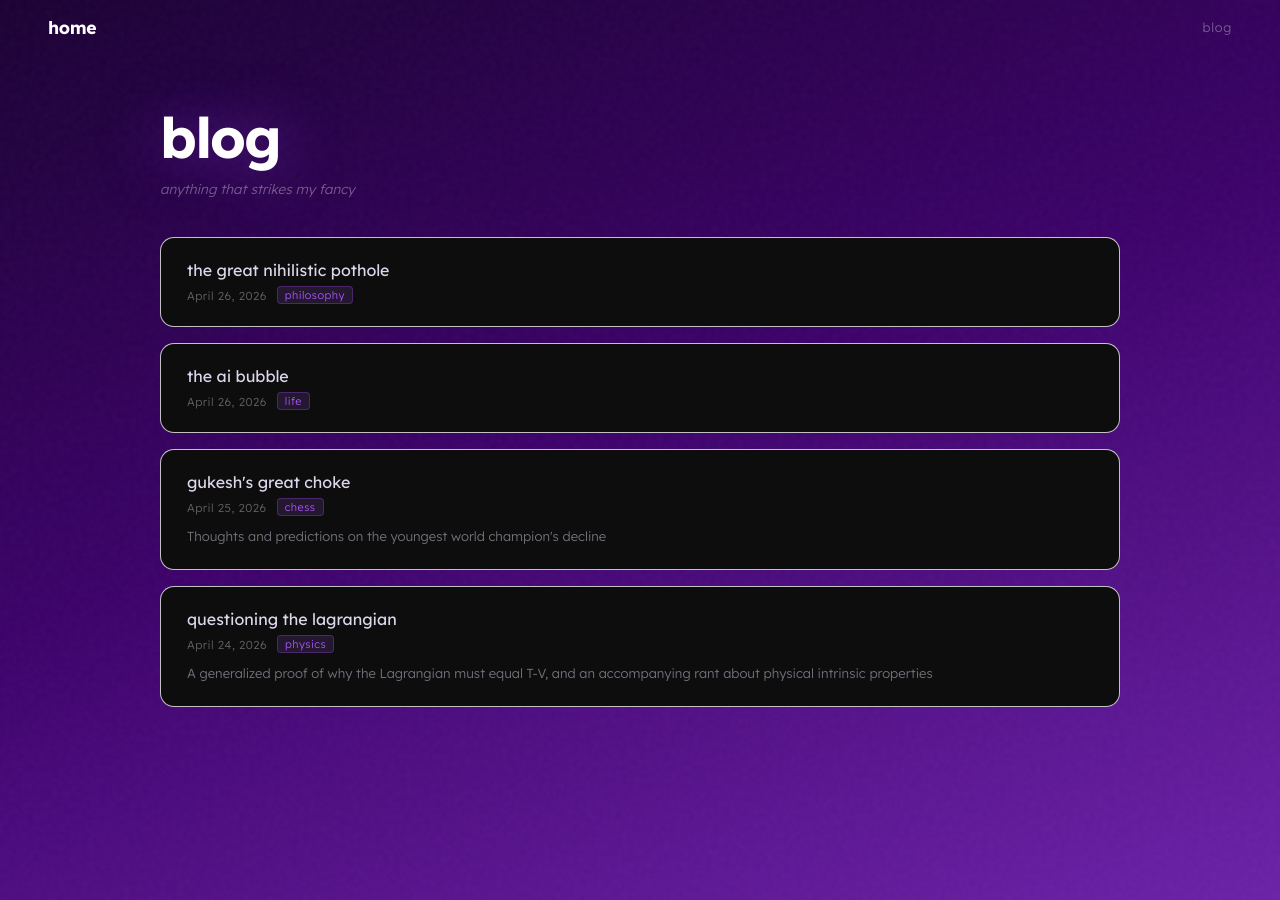
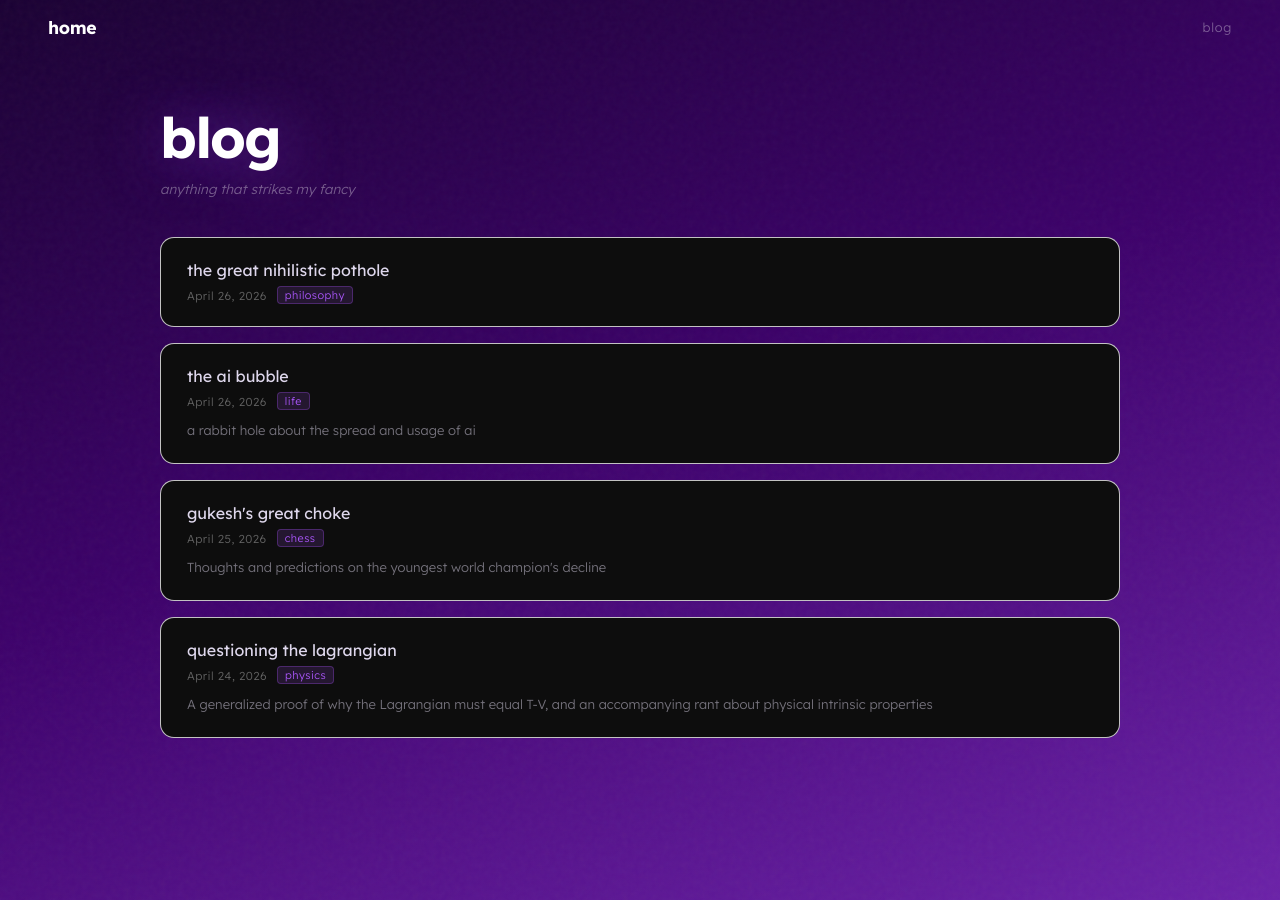
Before and after one commit to swardforever/home, a Jekyll site: the page built from blog/index.html, in a window 1280 px wide. Built offline with Jekyll 4.4.1, drawn with Linux system fonts in a browser that asks for light colours.

Commit message:
Update 2026-04-26-the-ai-bubble.md

```diff
--- a/_posts/2026-04-26-the-ai-bubble.md
+++ b/_posts/2026-04-26-the-ai-bubble.md
@@ -3,6 +3,7 @@ layout: post
 title: "the ai bubble"
 date: 2026-04-26
 tags: [life]
+description: "a rabbit hole about the spread and usage of ai"
 ---
 
-lorem ipsum
+lorem ipsum (planned)
```
